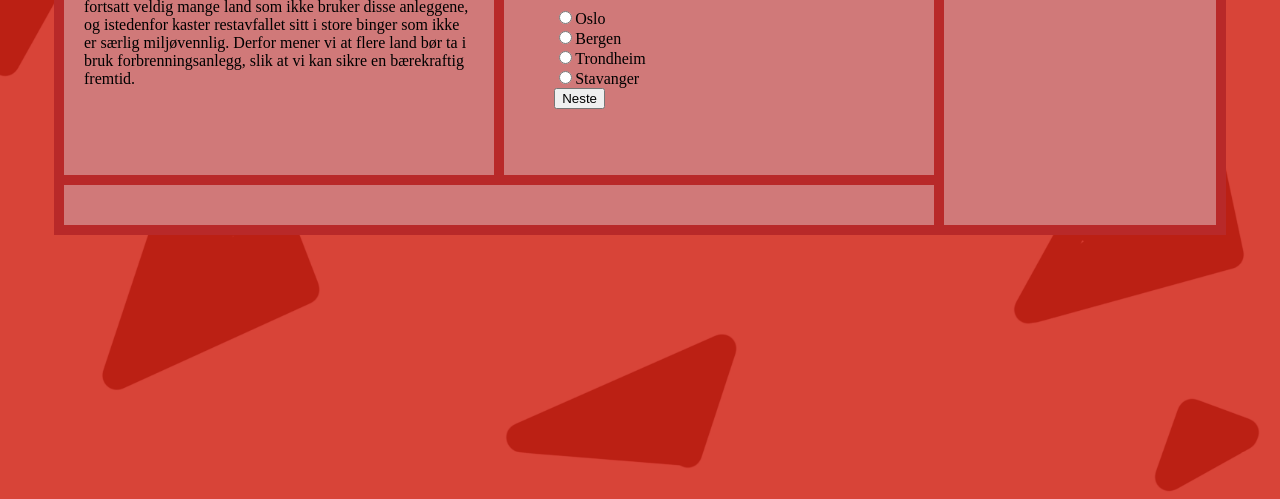
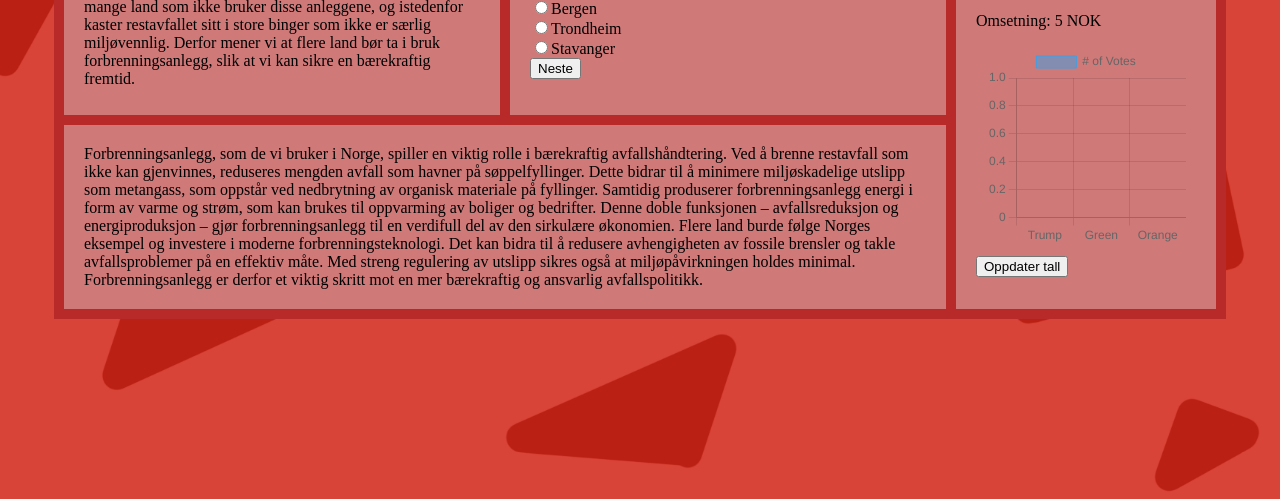
Before and after one commit to Goydrascre/NettsideOmMegSelv, a plain HTML site: page NaturfagHTMLer/Bærekraftig.html in a window 1280 px wide. Shown: the part 301-800 px from the top of the page. Drawn offline with nearby package versions, Linux system fonts and the light colour scheme.

Commit message:
Jeg hard

```diff
--- a/CSSer/Tverfagelig.css
+++ b/CSSer/Tverfagelig.css
@@ -20,11 +20,16 @@
     background-color: rgba(214, 142, 142, 0.8);
     grid-column: 2 / span 1;
     grid-row: 2;
-    padding: 50px;
+    padding: 20px;
 }
 .fabrikk {
     background-color: rgba(214, 142, 142, 0.8);
     grid-column: 3 / span 1;
     grid-row: 2 / span 4;
-    padding: 50px;
+    padding: 20px;
 }
+#myChart {
+    max-width: 200px;
+    max-height: 200px;
+    margin: 10px;
+}
--- a/Javascripter/Bærekraft.js
+++ b/Javascripter/Bærekraft.js
@@ -110,3 +110,37 @@ const quizData = [
 
   // Start quiz
   showQuestion(currentQuestionIndex);
+  function oppdaterStatistikk() {
+    // Genererer tilfeldige tall for hver statistikk
+
+    // Oppdaterer HTML-elementene med de nye verdiene
+    document.getElementById('brukere').textContent = brukere;
+    document.getElementById('besok').textContent = besok;
+    document.getElementById('omsetning').textContent = omsetning;
+  }
+  let søppel = 0
+  let besok = 0
+  let omsetning = 0
+
+  window.onload = function () {
+    console.log("Start");
+    const ctx = document.getElementById('myChart').getContext('2d');
+    new Chart(ctx, {
+        type: 'bar',
+        data: {
+            labels: ['Trump', 'Green', 'Orange'],
+            datasets: [{
+                label: '# of Votes',
+                data: [brukere, besok, omsetning],
+                borderWidth: 1
+            }]
+        },
+        options: {
+            scales: {
+                y: {
+                    beginAtZero: true
+                }
+            }
+        }
+    });
+};
--- a/NaturfagHTMLer/Bærekraftig.html
+++ b/NaturfagHTMLer/Bærekraftig.html
@@ -6,6 +6,7 @@
     <title>Andreas Trykker</title>
     <link rel="stylesheet" href="../CSSer/front.css">
     <link rel="stylesheet" href="../CSSer/Tverfagelig.css">
+    <script src="https://cdn.jsdelivr.net/npm/chart.js"></script> <!-- Chart.js -->
 </head>
 <body>
     <ul>
@@ -26,14 +27,24 @@
     <div class="grid-container">
         <div class="Intro"><h2>Hva er et forbrenningsanlegg?</h2>Et forbrenningsanlegg er et anlegg som forbrenner restavfall, slik at den kan produsere energi, og samtidig bli kvitt avfall. Dette er svært normalt i Norge, men det er fortsatt veldig mange land som ikke bruker disse anleggene, og istedenfor kaster restavfallet sitt i store binger som ikke er særlig miljøvennlig. Derfor mener vi at flere land bør ta i bruk forbrenningsanlegg, slik at vi kan sikre en bærekraftig fremtid.</div>
 
-        <div class="Hoved-Text"></div>
+        <div class="Hoved-Text">Forbrenningsanlegg, som de vi bruker i Norge, spiller en viktig rolle i bærekraftig avfallshåndtering. Ved å brenne restavfall som ikke kan gjenvinnes, reduseres mengden avfall som havner på søppelfyllinger. Dette bidrar til å minimere miljøskadelige utslipp som metangass, som oppstår ved nedbrytning av organisk materiale på fyllinger. Samtidig produserer forbrenningsanlegg energi i form av varme og strøm, som kan brukes til oppvarming av boliger og bedrifter.
+
+            Denne doble funksjonen – avfallsreduksjon og energiproduksjon – gjør forbrenningsanlegg til en verdifull del av den sirkulære økonomien. Flere land burde følge Norges eksempel og investere i moderne forbrenningsteknologi. Det kan bidra til å redusere avhengigheten av fossile brensler og takle avfallsproblemer på en effektiv måte. Med streng regulering av utslipp sikres også at miljøpåvirkningen holdes minimal. Forbrenningsanlegg er derfor et viktig skritt mot en mer bærekraftig og ansvarlig avfallspolitikk.</div>
 
         <div class="quiz"><div id="quiz-container"></div>
         <button id="next-btn">Neste</button>
         <button id="restart-btn">Start på nytt</button>
         <p id="result"></p></div>
 
-        <div class="fabrikk">dtdtdtdwdwdwdwdwdddtd</div>
+        <div class="fabrikk">  <h2>Statistikk</h2>
+            <div class="statistikk">
+              <p>Antall brukere: <span id="brukere">1</span></p>
+              <p>Antall besøk: <span id="besok">2</span></p>
+              <p>Omsetning: <span id="omsetning">5</span> NOK</p>
+              <canvas id="myChart" width="400" height="400"></canvas>
+              <script src="../Javascripter/Chart.js"></script>
+            </div>
+            <button onclick="oppdaterStatistikk()">Oppdater tall</button></div>
     </div>
     <script src="../Javascripter/Front.js"></script>
     <script src="../Javascripter/Bærekraft.js"></script>
```
Also changed, not shown: indexHtmler/Logg.html (+5 -0 lines).
